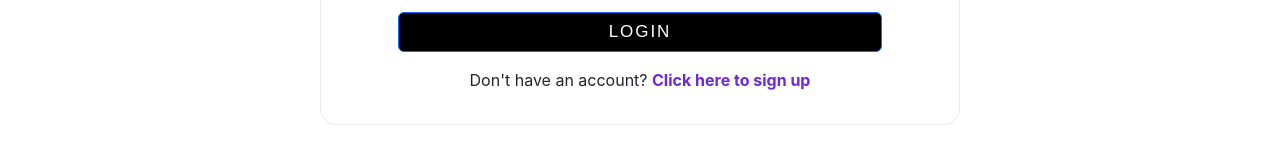
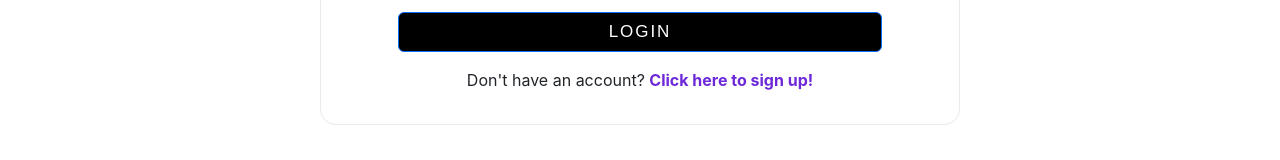
Before and after one commit to smntsng/SneakerStreets, a React (Vite) app: page /login in a window 1280 px wide. Shown: the part 437-597 px from the top of the page. Built offline with nearby package versions, Linux system fonts and the light colour scheme.

Commit message:
added exclamation mark to sign up action

```diff
--- a/src/components/Login/LoginForm.jsx
+++ b/src/components/Login/LoginForm.jsx
@@ -22,7 +22,7 @@ const LoginForm = () => {
                         </div>
                         <button type="submit" className="btn btn-primary" id="loginBtn">Login</button>
                             <div className= "signupAction m-3">
-                                <Link to="/registration"> Don't have an account? <strong className=" text-violet-700">Click here to sign up</strong></Link>
+                                <Link to="/registration"> Don't have an account? <strong className=" text-violet-700">Click here to sign up!</strong></Link>
                             </div>
                     </form>
                 </Container>
```
